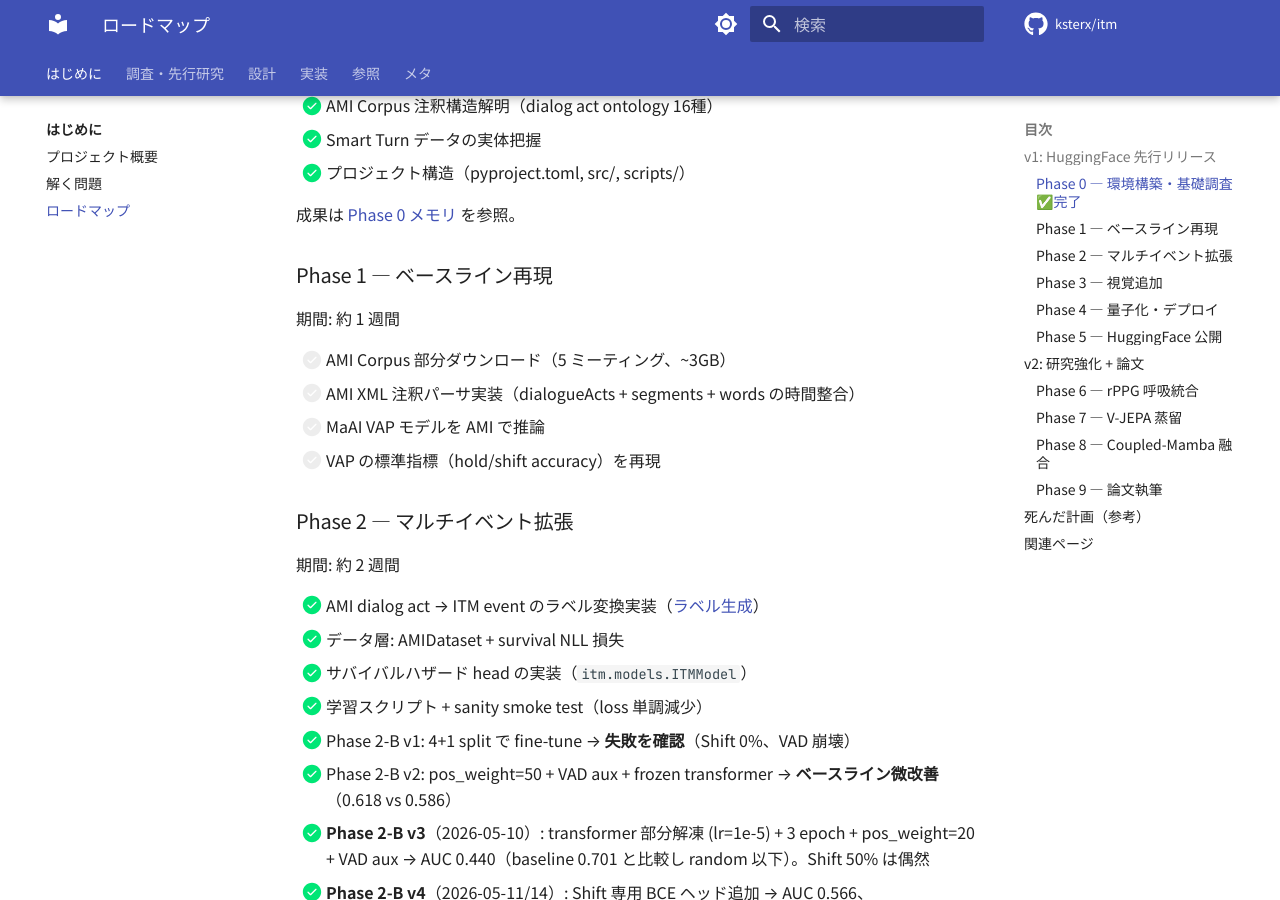
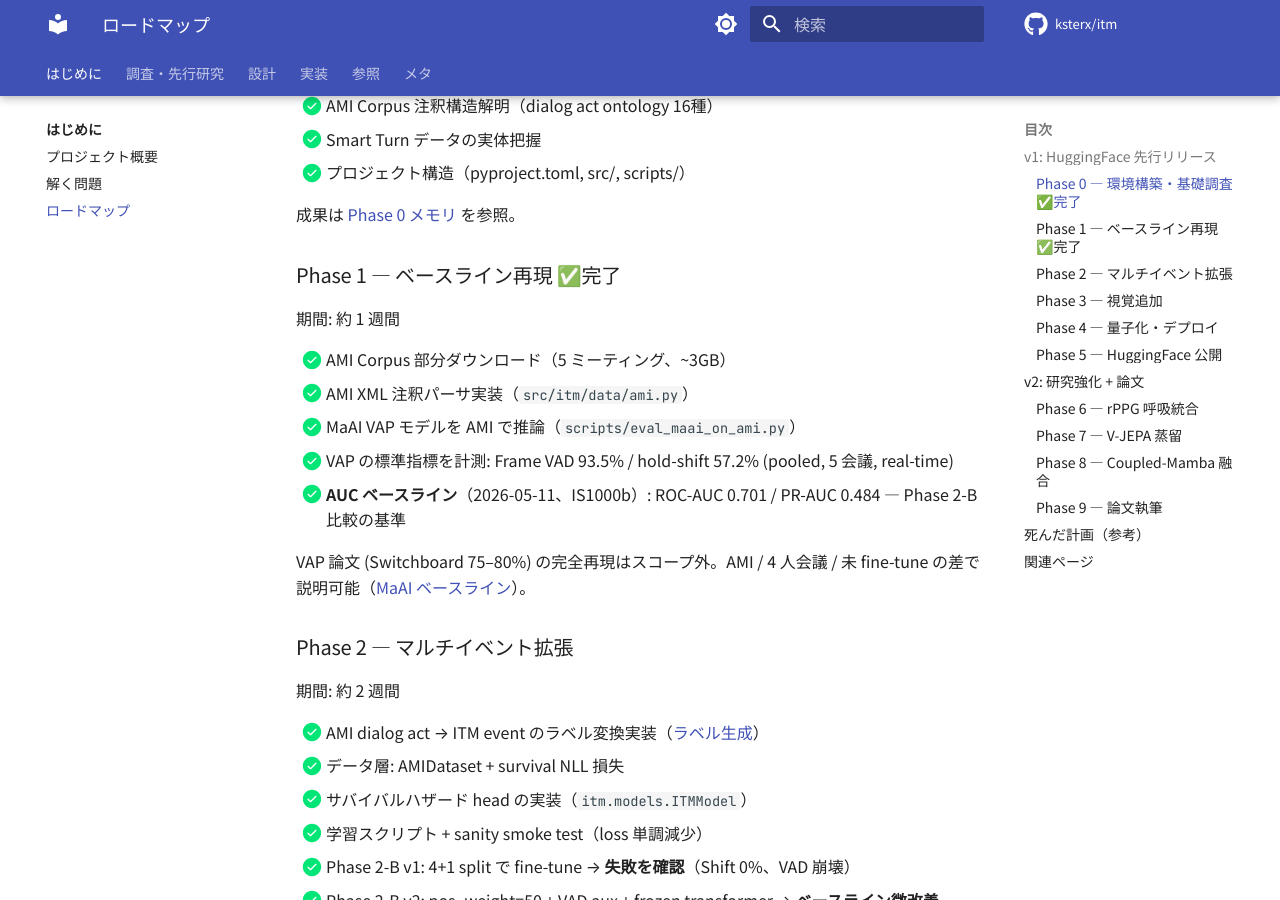
Before and after one commit to ksterx/itm, an MkDocs documentation site: the page built from docs/about/roadmap.md, in a window 1280 px wide and 900 px high, scrolled down 505 px. Built offline with MkDocs 1.6.1 and Material for MkDocs 9.7.7, drawn with Linux system fonts in a browser that asks for light colours; comment, search, counter and statistics services are not loaded.

Commit message:
docs(roadmap): mark Phase 1 baseline reproduction as done
Phase 1 checklist was never updated even though all items were
completed: AMI subset downloaded, XML parser implemented, MaAI VAP
evaluated on AMI (Frame VAD 93.5% / hold-shift 57.2% pooled), and
AUC baseline measured on IS1000b (ROC-AUC 0.701 / PR-AUC 0.484) as
the comparison anchor for Phase 2-B.

Note that VAP paper's Switchboard 75-80% number was never targeted
for reproduction — out of scope, replaced by AMI evaluation since
Switchboard is not freely available.

Co-Authored-By: Claude Opus 4.7 (1M context) <noreply@anthropic.com>

```diff
--- a/docs/about/roadmap.md
+++ b/docs/about/roadmap.md
@@ -20,14 +20,17 @@
 
 成果は [Phase 0 メモリ](https://github.com/ksterx/itm/blob/main/docs/implementation/environment.md) を参照。
 
-### Phase 1 — ベースライン再現
+### Phase 1 — ベースライン再現 ✅完了
 
 期間: 約 1 週間
 
-- [ ] AMI Corpus 部分ダウンロード（5 ミーティング、~3GB）
-- [ ] AMI XML 注釈パーサ実装（dialogueActs + segments + words の時間整合）
-- [ ] MaAI VAP モデルを AMI で推論
-- [ ] VAP の標準指標（hold/shift accuracy）を再現
+- [x] AMI Corpus 部分ダウンロード（5 ミーティング、~3GB）
+- [x] AMI XML 注釈パーサ実装（`src/itm/data/ami.py`）
+- [x] MaAI VAP モデルを AMI で推論（`scripts/eval_maai_on_ami.py`）
+- [x] VAP の標準指標を計測: Frame VAD 93.5% / hold-shift 57.2% (pooled, 5 会議, real-time)
+- [x] **AUC ベースライン**（2026-05-11、IS1000b）: ROC-AUC 0.701 / PR-AUC 0.484 — Phase 2-B 比較の基準
+
+VAP 論文 (Switchboard 75–80%) の完全再現はスコープ外。AMI / 4 人会議 / 未 fine-tune の差で説明可能（[MaAI ベースライン](../implementation/maai-baseline.md)）。
 
 ### Phase 2 — マルチイベント拡張
 
```
